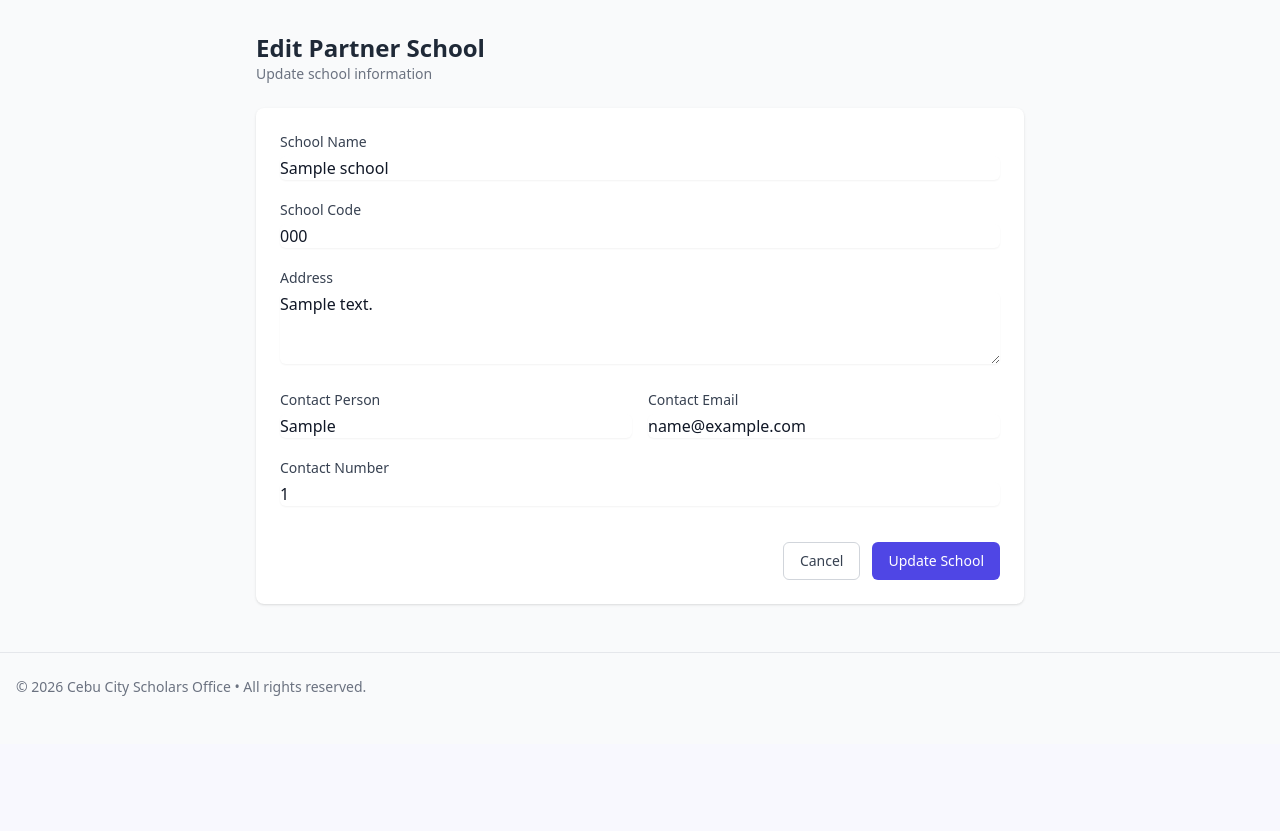
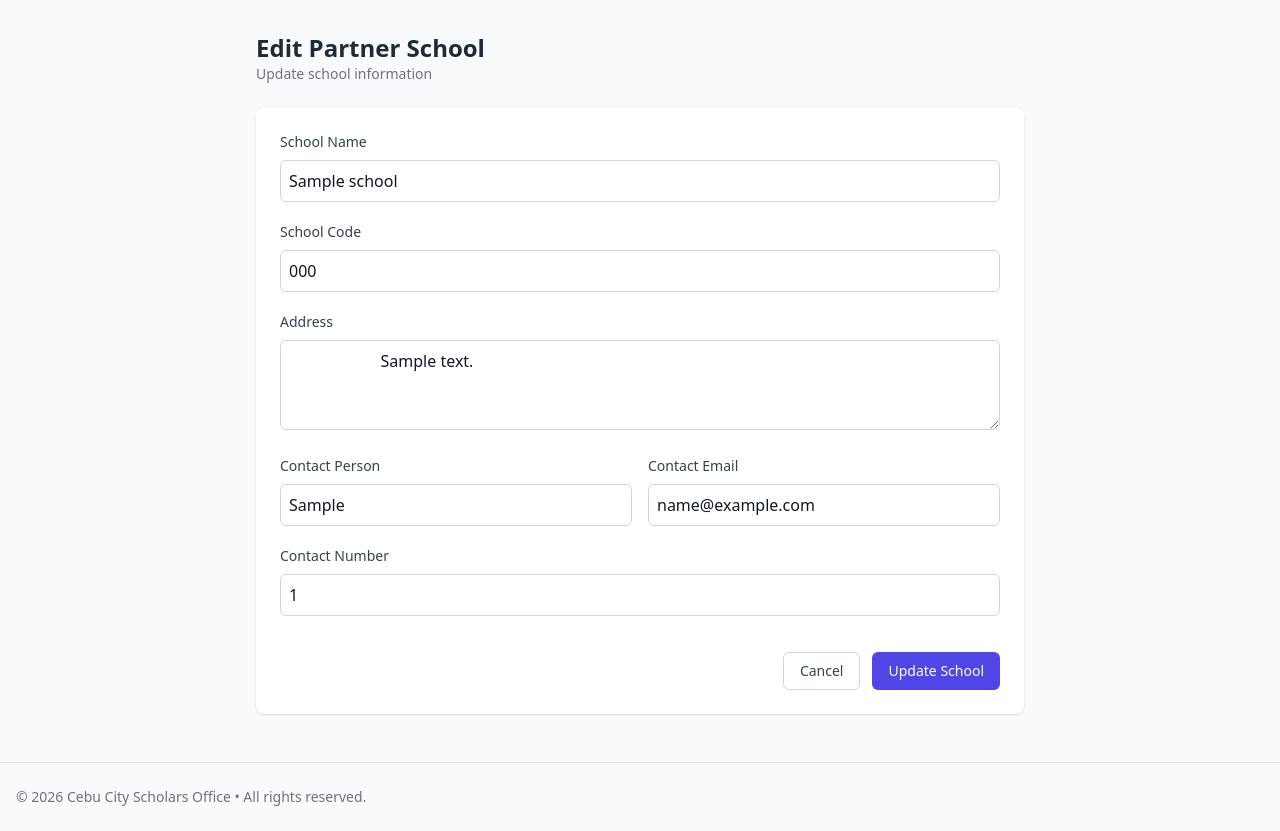
Before and after one commit to wilmarcabigas/Cebu-ScholarHub, a CodeIgniter 4 app: the page made by Cebu_ScholarHub/app/Views/admin/schools/edit.php in a window 1280 px wide. Shown: the part 56-887 px from the top of the page. Before the commit the page ends 752 px from the top, so only its background shows below. Run offline with PHP 8.4 and a stand-in for CodeIgniter, Linux system fonts and the light colour scheme; the template is opened without the code that fills it: most values are stand-ins (such as "Sample title", 1, 10 or a date in 2020); data that the repository does not hold is empty; some libraries are stand-ins or nearby versions.

Commit message:
fix: Update admin and school routes to use consistent URL structure and improve navigation

```diff
--- a/Cebu_ScholarHub/app/Config/Routes.php
+++ b/Cebu_ScholarHub/app/Config/Routes.php
@@ -17,7 +17,7 @@ $routes->group('', ['filter' => 'auth'], static function ($routes) {
 
 
     // Admin routes
-    $routes->group('admin', ['filter' => 'role:admin'], static function ($routes) {
+    $routes->group('admin', ['filter' => 'role:admin,staff'], static function ($routes) {
         $routes->get('users', 'UsersController::index');
         $routes->get('users/create', 'UsersController::create');
         $routes->post('users/create', 'UsersController::create');
@@ -43,7 +43,7 @@ $routes->group('', ['filter' => 'auth'], static function ($routes) {
     });
 
     // School Admin routes
-    $routes->group('school', ['filter' => 'role:school_admin,school_staff'], function($routes) {
+    $routes->group('school', ['filter' => 'role:school_admin,school_staff,staff'], function($routes) {
     // Scholar routes
     $routes->get('scholars', 'ScholarController::index');
     $routes->get('scholars/create', 'ScholarController::create');
@@ -54,7 +54,7 @@ $routes->group('', ['filter' => 'auth'], static function ($routes) {
 
     // Other school routes
     $routes->get('billing', 'School\BillingController::index');
-    $routes->get('requirements', 'School\RequirementsController::index');
+    $routes->get('requirements',  'School\RequirementsController::index');
     $routes->get('reports', 'School\ReportsController::index');
 });
 
--- a/Cebu_ScholarHub/app/Views/admin/schools/create.php
+++ b/Cebu_ScholarHub/app/Views/admin/schools/create.php
@@ -7,7 +7,7 @@
         <p class="text-sm text-gray-500">Enter school information below</p>
     </div>
 
-    <form method="post" action="/manage/schools/store" class="bg-white rounded-lg shadow p-6 space-y-5">
+    <form method="post" action="/admin/schools/store" class="bg-white rounded-lg shadow p-6 space-y-5">
         <?= csrf_field() ?>
 
         <div>
@@ -51,7 +51,7 @@
         </div>
 
         <div class="flex justify-end space-x-3 pt-4">
-            <a href="/manage/schools"
+            <a href="/admin/schools"
                class="px-4 py-2 border border-gray-300 rounded-md text-sm text-gray-700 hover:bg-gray-50">
                 Cancel
             </a>
--- a/Cebu_ScholarHub/app/Views/admin/schools/edit.php
+++ b/Cebu_ScholarHub/app/Views/admin/schools/edit.php
@@ -7,7 +7,7 @@
         <p class="text-sm text-gray-500">Update school information</p>
     </div>
 
-    <form method="post" action="/manage/schools/update/<?= $school['id'] ?>"
+    <form method="post" action="/admin/schools/update/<?= $school['id'] ?>"
           class="bg-white rounded-lg shadow p-6 space-y-5">
         <?= csrf_field() ?>
 
@@ -15,7 +15,7 @@
             <label class="block text-sm font-medium text-gray-700 mb-1">School Name</label>
             <input type="text" name="name"
                    value="<?= esc($school['name']) ?>"
-                   class="w-full border-gray-300 rounded-md shadow-sm focus:ring-indigo-500 focus:border-indigo-500"
+                   class="mt-1 p-2 border border-gray-300 rounded-md w-full"
                    required>
         </div>
 
@@ -23,14 +23,15 @@
             <label class="block text-sm font-medium text-gray-700 mb-1">School Code</label>
             <input type="text" name="code"
                    value="<?= esc($school['code']) ?>"
-                   class="w-full border-gray-300 rounded-md shadow-sm focus:ring-indigo-500 focus:border-indigo-500"
+                   class="mt-1 p-2 border border-gray-300 rounded-md w-full"
                    required>
         </div>
 
         <div>
             <label class="block text-sm font-medium text-gray-700 mb-1">Address</label>
             <textarea name="address" rows="3"
-                      class="w-full border-gray-300 rounded-md shadow-sm focus:ring-indigo-500 focus:border-indigo-500"><?= esc($school['address']) ?></textarea>
+                      class="mt-1 p-2 border border-gray-300 rounded-md w-full">
+                      <?= esc($school['address']) ?></textarea>
         </div>
 
         <div class="grid grid-cols-1 md:grid-cols-2 gap-4">
@@ -38,14 +39,14 @@
                 <label class="block text-sm font-medium text-gray-700 mb-1">Contact Person</label>
                 <input type="text" name="contact_person"
                        value="<?= esc($school['contact_person']) ?>"
-                       class="w-full border-gray-300 rounded-md shadow-sm focus:ring-indigo-500 focus:border-indigo-500">
+                       class="mt-1 p-2 border border-gray-300 rounded-md w-full">
             </div>
 
             <div>
                 <label class="block text-sm font-medium text-gray-700 mb-1">Contact Email</label>
                 <input type="email" name="contact_email"
                        value="<?= esc($school['contact_email']) ?>"
-                       class="w-full border-gray-300 rounded-md shadow-sm focus:ring-indigo-500 focus:border-indigo-500">
+                       class="mt-1 p-2 border border-gray-300 rounded-md w-full">
             </div>
         </div>
 
@@ -53,11 +54,11 @@
             <label class="block text-sm font-medium text-gray-700 mb-1">Contact Number</label>
             <input type="text" name="contact_number"
                    value="<?= esc($school['contact_number']) ?>"
-                   class="w-full border-gray-300 rounded-md shadow-sm focus:ring-indigo-500 focus:border-indigo-500">
+                   class="mt-1 p-2 border border-gray-300 rounded-md w-full">
         </div>
 
         <div class="flex justify-end space-x-3 pt-4">
-            <a href="/manage/schools"
+            <a href="/admin/schools"
                class="px-4 py-2 border border-gray-300 rounded-md text-sm text-gray-700 hover:bg-gray-50">
                 Cancel
             </a>
--- a/Cebu_ScholarHub/app/Views/admin/schools/index.php
+++ b/Cebu_ScholarHub/app/Views/admin/schools/index.php
@@ -7,7 +7,7 @@
         <p class="text-sm text-gray-500">Manage school partnerships and access</p>
     </div>
 
-    <a href="/manage/schools/create"
+    <a href="/admin/schools/create"
        class="bg-indigo-600 hover:bg-indigo-700 text-white px-4 py-2 rounded text-sm">
         + Add School
     </a>
@@ -32,11 +32,11 @@
                     <td class="px-6 py-4 text-sm text-gray-600"><?= esc($school['contact_person']) ?></td>
                     <td class="px-6 py-4 text-sm text-gray-600"><?= esc($school['contact_email']) ?></td>
                     <td class="px-6 py-4 text-right text-sm">
-                        <a href="/manage/schools/edit/<?= $school['id'] ?>"
+                        <a href="/admin/schools/edit/<?= $school['id'] ?>"
                            class="text-indigo-600 hover:underline mr-3">
                             Edit
                         </a>
-                        <a href="/manage/schools/delete/<?= $school['id'] ?>"
+                        <a href="/admin/schools/delete/<?= $school['id'] ?>"
                            onclick="return confirm('Are you sure?')"
                            class="text-red-600 hover:underline">
                             Delete
--- a/Cebu_ScholarHub/app/Views/dashboard/staff.php
+++ b/Cebu_ScholarHub/app/Views/dashboard/staff.php
@@ -39,7 +39,7 @@
     <!-- Quick Actions -->
     <div class="grid gap-4 sm:grid-cols-2 lg:grid-cols-3">
 
-        <a href="/manage/schools"
+        <a href="/admin/schools"
            class="group rounded-xl bg-white p-5 shadow-sm ring-1 ring-gray-200 hover:shadow-md transition">
             <h3 class="font-semibold text-gray-900">Partner Schools</h3>
             <p class="mt-1 text-sm text-gray-500">Manage school partnerships and access.</p>
--- a/Cebu_ScholarHub/app/Views/scholars/edit.php
+++ b/Cebu_ScholarHub/app/Views/scholars/edit.php
@@ -20,9 +20,10 @@
     </ul>
   </div>
 <?php endif; ?>
-  <form action="/scholars/update/<?= $scholar['id'] ?>" method="post" class="space-y-4">
+  <form action="<?= base_url('school/scholars/update/' . $scholar['id']) ?>" method="post">
+
     <?= csrf_field() ?>
-    <input type="hidden" name="_method" value="PUT">
+
     <div class="grid grid-cols-1 gap-4 sm:grid-cols-2 lg:grid-cols-3">
       <div class="form-group">
         <label for="first_name" class="block text-sm font-medium text-gray-700">First Name</label>
```
Also changed, not shown: Cebu_ScholarHub/app/Controllers/Admin/Schools.php (+4 -4 lines).
